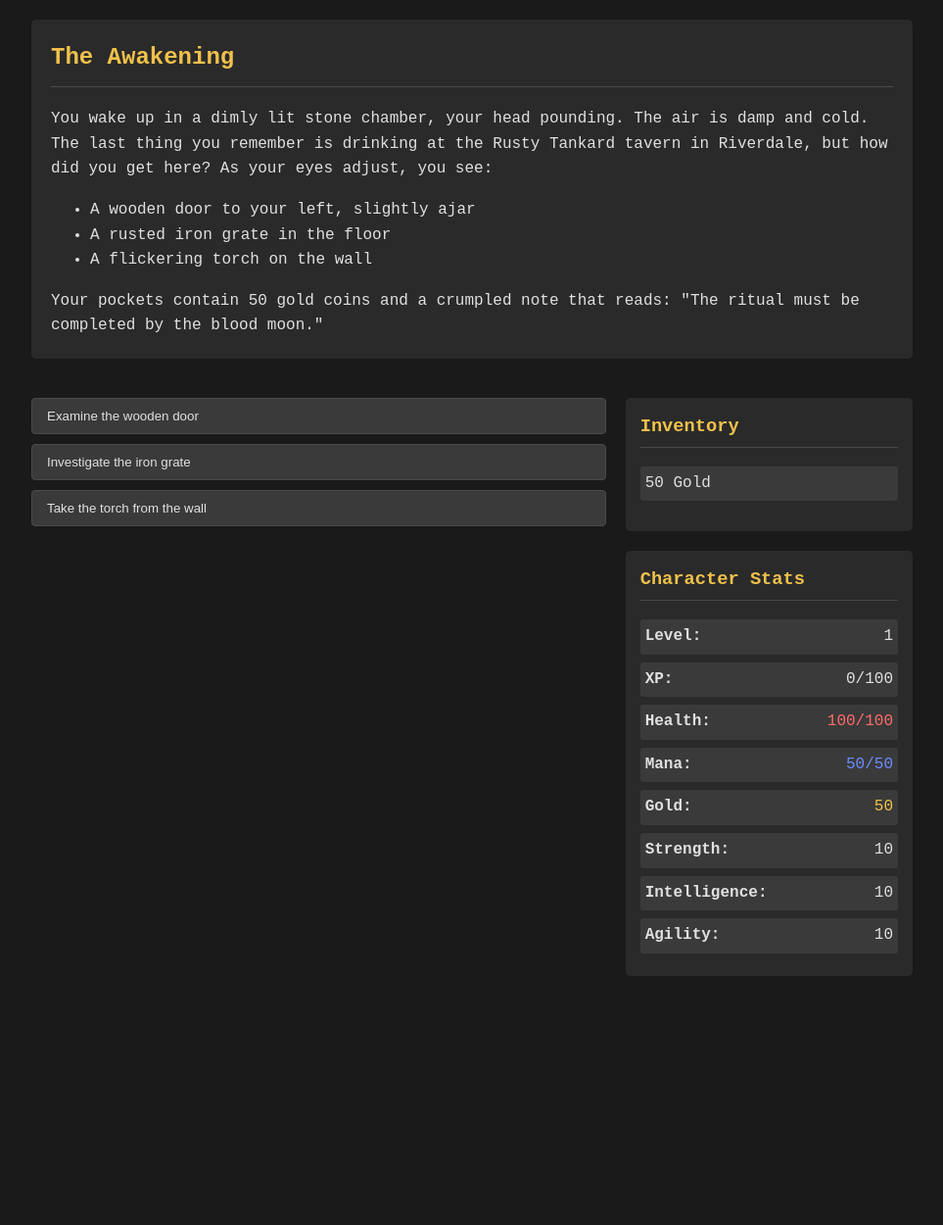
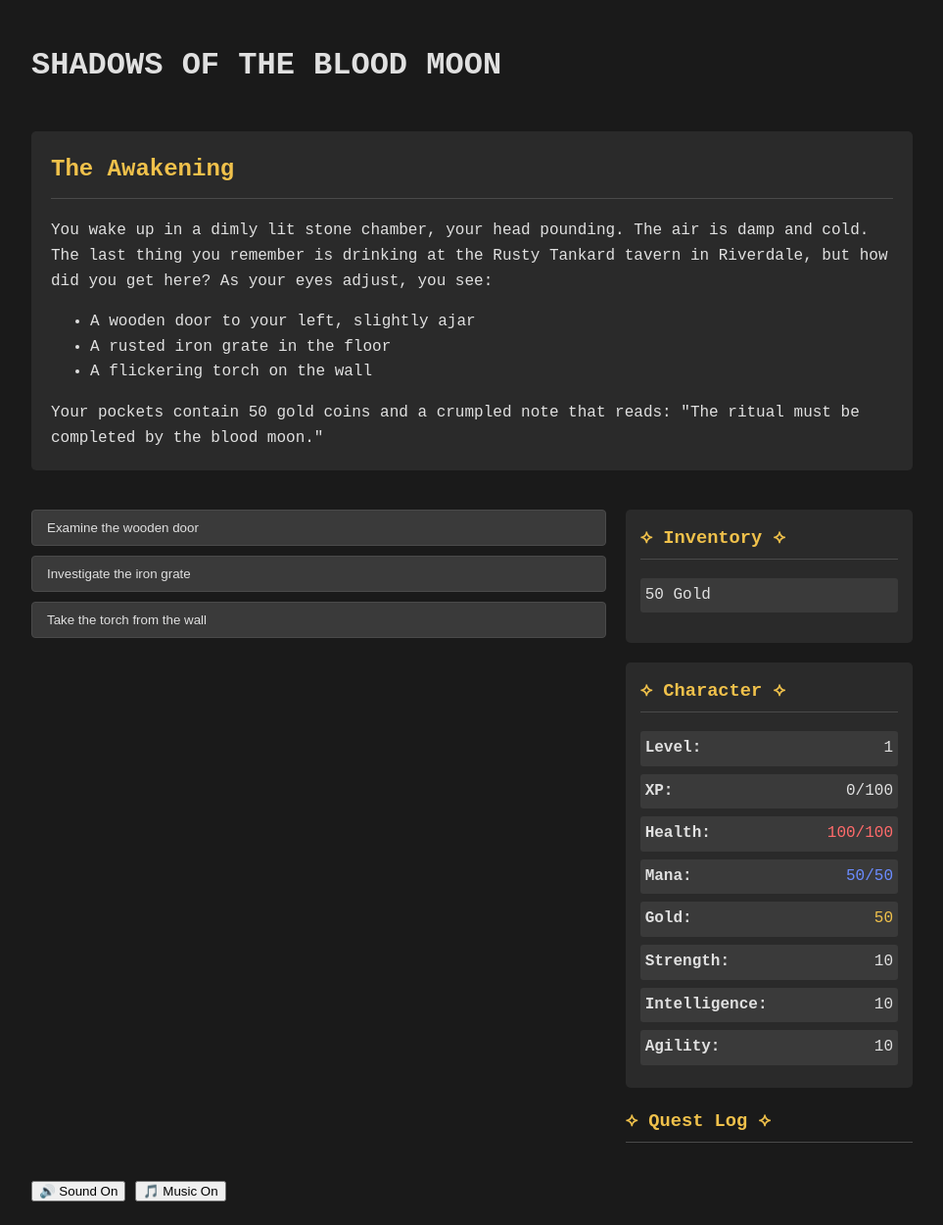
Before and after one commit to Dragonghgh/Story-telling-game, a plain HTML site: page index.html in a window 1280 px wide. Shown: the whole page at 98% size, without its empty margins (158-1121 px from the left). Before the commit the page ends 1016 px from the top, so only its background shows below. Drawn offline with Linux system fonts and the light colour scheme; a web font is replaced by a local one.

Commit message:
Update index.html

```diff
--- a/index.html
+++ b/index.html
@@ -3,24 +3,43 @@
 <head>
     <meta charset="UTF-8">
     <meta name="viewport" content="width=device-width, initial-scale=1.0">
-    <title>Chronicles of the Forgotten Realm</title>
+    <title>Shadows of the Blood Moon</title>
     <link rel="stylesheet" href="styles.css">
+    <link href="https://fonts.googleapis.com/css2?family=Cinzel+Decorative&family=Fauna+One&display=swap" rel="stylesheet">
 </head>
 <body>
     <div id="game-container">
+        <div id="header">
+            <h1>SHADOWS OF THE BLOOD MOON</h1>
+            <div id="moon-phase"></div>
+        </div>
         <div id="story-display"></div>
         <div id="choices-container"></div>
         <div id="side-panels">
             <div id="inventory-container">
-                <h3>Inventory</h3>
+                <h3>⟡ Inventory ⟡</h3>
                 <ul id="inventory-list"></ul>
             </div>
             <div id="stats-container">
-                <h3>Character Stats</h3>
+                <h3>⟡ Character ⟡</h3>
                 <div id="stats-display"></div>
             </div>
+            <div id="quest-container">
+                <h3>⟡ Quest Log ⟡</h3>
+                <div id="quest-display"></div>
+            </div>
+        </div>
+        <div id="sound-controls">
+            <button id="toggle-sound">🔊 Sound On</button>
+            <button id="toggle-music">🎵 Music On</button>
         </div>
     </div>
+    <audio id="ambient-sound" loop>
+        <source src="" type="audio/mpeg">
+    </audio>
+    <audio id="music-sound" loop>
+        <source src="" type="audio/mpeg">
+    </audio>
     <script src="game.js"></script>
 </body>
 </html>
```
